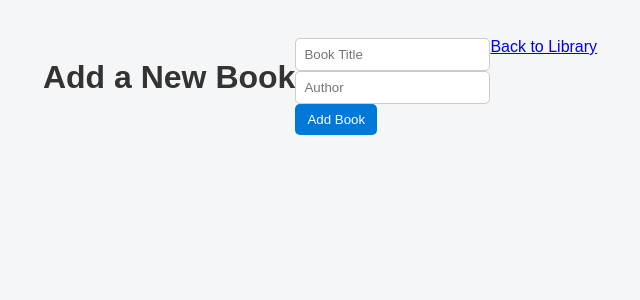
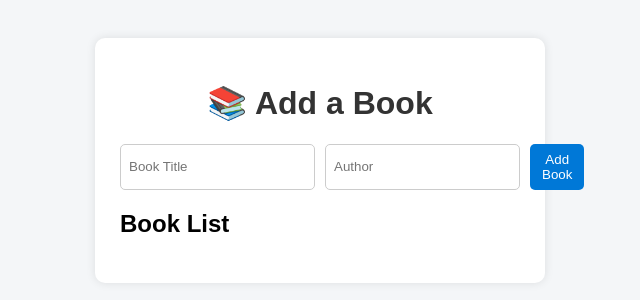
Before and after one commit to Richard-tenorio/Library, a Flask app: page / in a window 1280 px wide. Shown: the top 300 px of the page, without its empty margins (320-960 px from the left). Run offline with Flask 3, Linux system fonts and the light colour scheme; data that the repository does not hold is empty.

Commit message:
Recreated Library app with add_book.html

```diff
--- a/app.py
+++ b/app.py
@@ -2,11 +2,11 @@ from flask import Flask, render_template, request, jsonify
 
 app = Flask(__name__)
 
-books = []  # temporary book storage
+books = []  # Temporary book storage
 
 @app.route('/')
 def home():
-    return render_template('add_book.html')  # <-- your HTML file here
+    return render_template('add_book.html')
 
 @app.route('/get_books')
 def get_books():
--- a/templates/add_book.html
+++ b/templates/add_book.html
@@ -1,16 +1,25 @@
 <!DOCTYPE html>
-<html>
+<html lang="en">
 <head>
-    <title>Add Book</title>
-    <link rel="stylesheet" href="/static/style.css">
+  <meta charset="UTF-8" />
+  <meta name="viewport" content="width=device-width, initial-scale=1.0" />
+  <title>Add Book - Library</title>
+  <link rel="stylesheet" href="{{ url_for('static', filename='style.css') }}">
 </head>
 <body>
-    <h1>Add a New Book</h1>
-    <form method="POST">
-        <input type="text" name="title" placeholder="Book Title" required><br>
-        <input type="text" name="author" placeholder="Author" required><br>
-        <button type="submit">Add Book</button>
-    </form>
-    <a href="/">Back to Library</a>
+  <div class="container">
+    <h1>📚 Add a Book</h1>
+
+    <div class="form">
+      <input type="text" id="title" placeholder="Book Title">
+      <input type="text" id="author" placeholder="Author">
+      <button onclick="addBook()">Add Book</button>
+    </div>
+
+    <h2>Book List</h2>
+    <ul id="book-list"></ul>
+  </div>
+
+  <script src="{{ url_for('static', filename='script.js') }}"></script>
 </body>
 </html>
```
